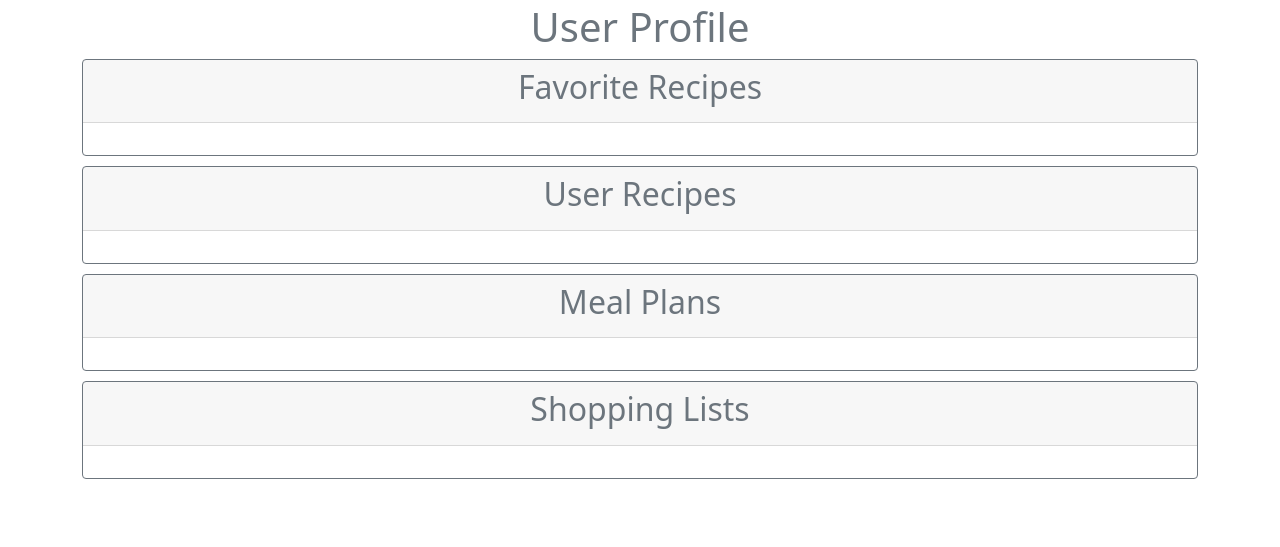
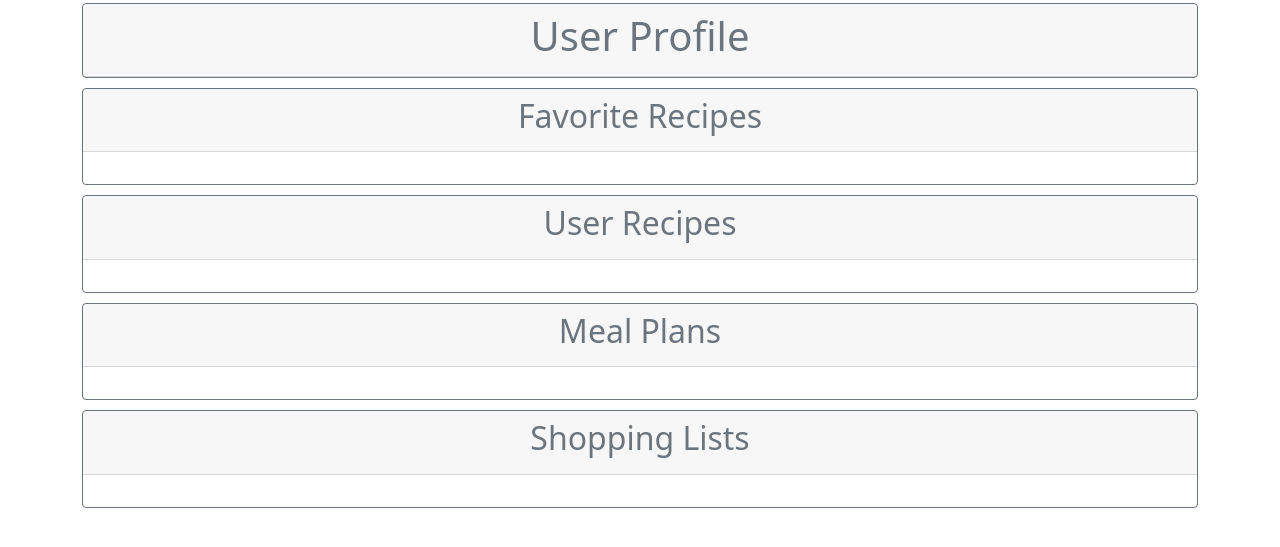
Before and after one commit to JoelRice/Plan-Shop-Eat, a Django app: page /custom_user_app/profile/1/ in a window 1280 px wide. Shown: the part 53-600 px from the top of the page. Run offline with Django 3.2, Linux system fonts and the light colour scheme; the visitor is signed in with stand-in values (Sample User, id 1); data comes from the database, SQL or seed files in the repository; data that the repository does not hold is empty; some libraries are stand-ins or nearby versions.

Commit message:
I fixed the user profile header

```diff
--- a/templates/user_profile.html
+++ b/templates/user_profile.html
@@ -1,6 +1,10 @@
 {% extends 'base.html' %} {% block content %}
 <div class="container">
-  <h1 class="title text-secondary text-center">User Profile</h1>
+  <div class="card border-secondary" style="width: 100%; margin-bottom: 10px">
+    <div class="card-header">
+      <h1 class="title text-secondary text-center">User Profile</h1>
+    </div>
+  </div>
   <div class="card border-secondary" style="width: 100%; margin-bottom: 10px">
     <div class="card-header">
       <h2 class="text-secondary text-center">Favorite Recipes</h2>
```
